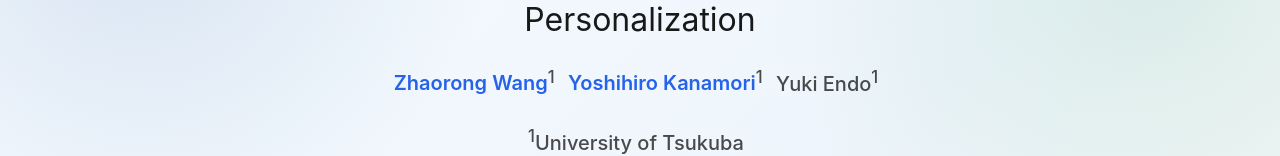
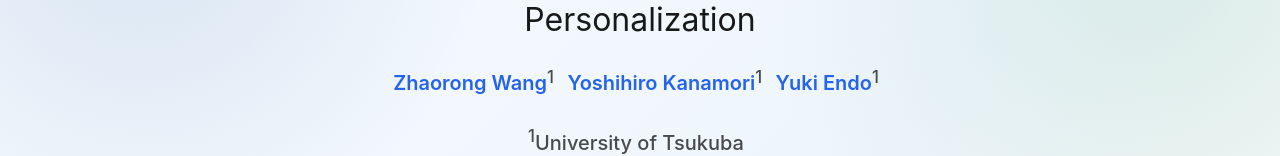
Before and after one commit to LarsPh/avatarmix, a plain HTML site: page index.html in a window 1280 px wide. Shown: the part 170-326 px from the top of the page. Drawn offline with nearby package versions, Linux system fonts and the light colour scheme; some icons are missing; a web font is replaced by a local one.

Commit message:
fix: auther page type & icon

```diff
--- a/index.html
+++ b/index.html
@@ -218,7 +218,7 @@
         <div class="is-size-5 publication-authors">
           <span class="author-block"><a href="https://larsph.github.io/">Zhaorong Wang</a><sup>1</sup></span>
           <span class="author-block"><a href="https://kanamori.cs.tsukuba.ac.jp/">Yoshihiro Kanamori</a><sup>1</sup></span>
-          <span class="author-block"><a href="https://endo-yuki-t.github.io/"></a>Yuki Endo</a><sup>1</sup></span>
+          <span class="author-block"><a href="https://endo-yuki-t.github.io/">Yuki Endo</a><sup>1</sup></span>
         </div>
 
         <div class="is-size-5 publication-authors">
```
Also changed, not shown: static/images/favicon.ico.
